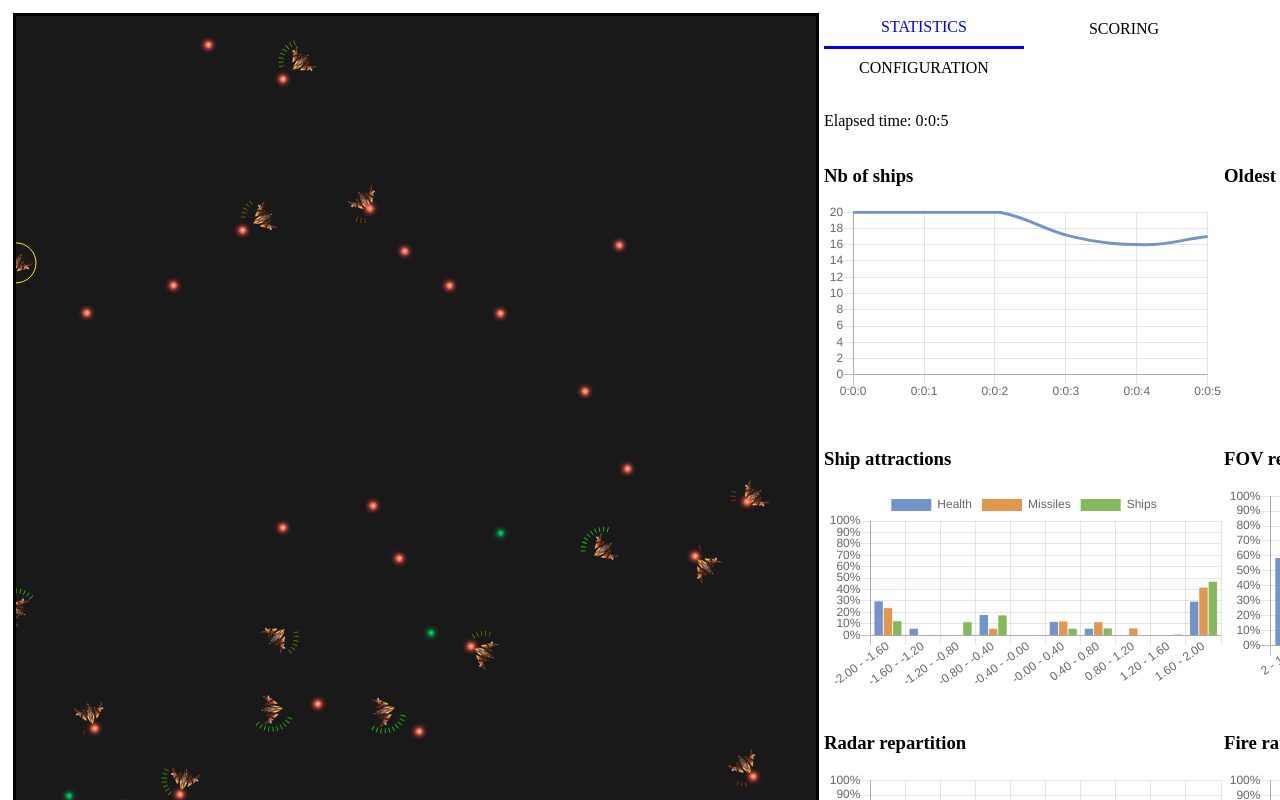
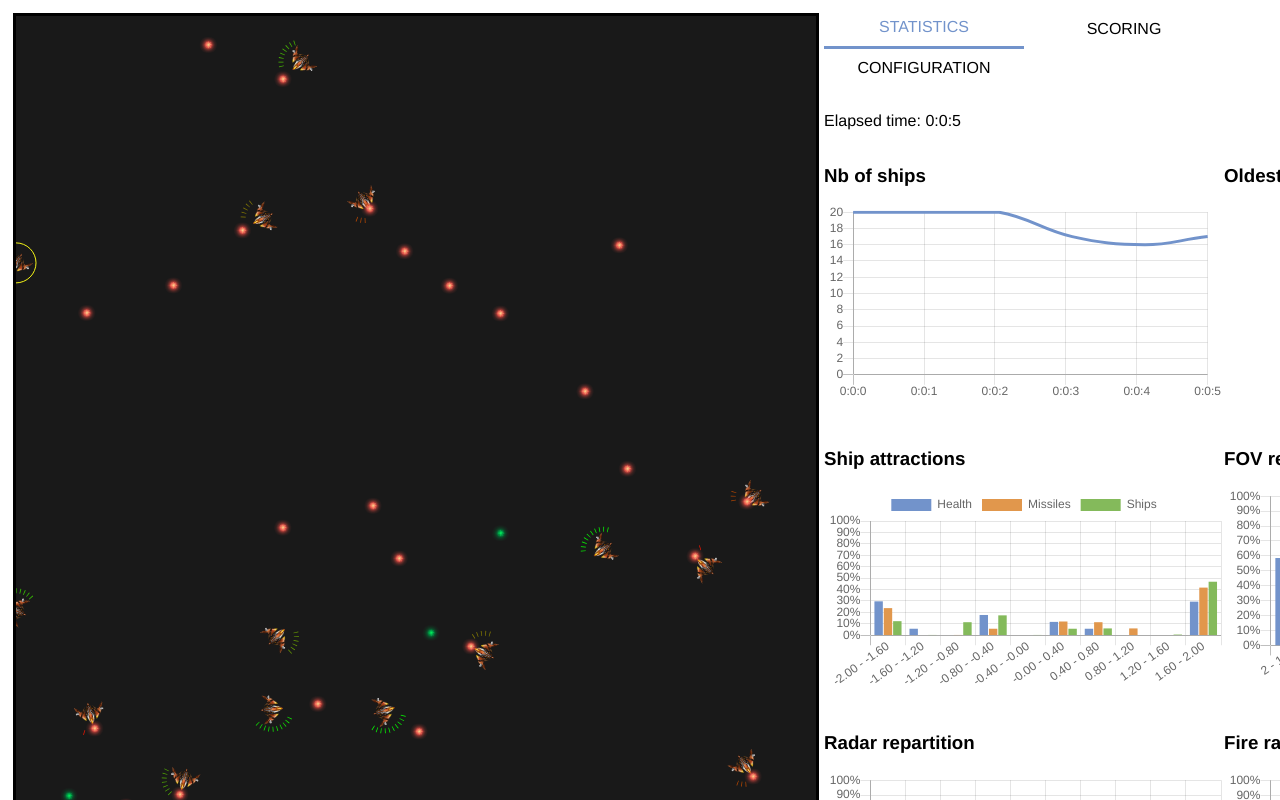
Before and after one commit to xavierfeltin/genetic_battle, an Angular app: page / in a window 1280 px wide. Shown: the top 800 px of the page. Built offline with nearby package versions, Linux system fonts and the light colour scheme.

Commit message:
fix fonts

```diff
--- a/src/app/common/tabs/tabs.component.css
+++ b/src/app/common/tabs/tabs.component.css
@@ -28,6 +28,6 @@
 
 .selected {
     font-style: bold;
-    color: blue;
+    color: rgb(114,147,203);
     border-bottom: solid;
 }
--- a/src/app/containers/oldest-ships/oldest-ships.component.ts
+++ b/src/app/containers/oldest-ships/oldest-ships.component.ts
@@ -35,7 +35,7 @@ export class OldestShipsComponent implements OnInit, OnDestroy {
 
   private dataOldestShips: number[][] = [];
   private axisOldestShips: string[] = ['Missile Attraction', 'Health Attraction', 'Ship Attraction',
-                                       'Fire Rate', 'Radar Length', 'FOV Angle'];
+                                       'Fire Rate', 'Radar Radius', 'FOV Angle'];
   private titlesOldestShips: string[] = ['Alive Oldest Ship'];
 
   private subscription1: Subscription;
--- a/src/app/containers/scoring/scoring.component.ts
+++ b/src/app/containers/scoring/scoring.component.ts
@@ -4,7 +4,6 @@ import { SimuInfoService } from '../../services/simu-info.service';
 import { of, Observable, Subscription } from 'rxjs';
 import { Point } from '../../tools/statistics.tools';
 import { MyMath } from '../../tools/math.tools';
-import { throttleTime } from 'rxjs/operators';
 
 @Component({
   selector: 'app-scoring',
--- a/src/styles.css
+++ b/src/styles.css
@@ -1 +1,5 @@
 /* You can add global styles to this file, and also import other style files */
+
+body {
+    font-family: Helvetica, sans-serif;
+}
```
Also changed, not shown: src/app/app.component.css (line endings or trailing spaces).
